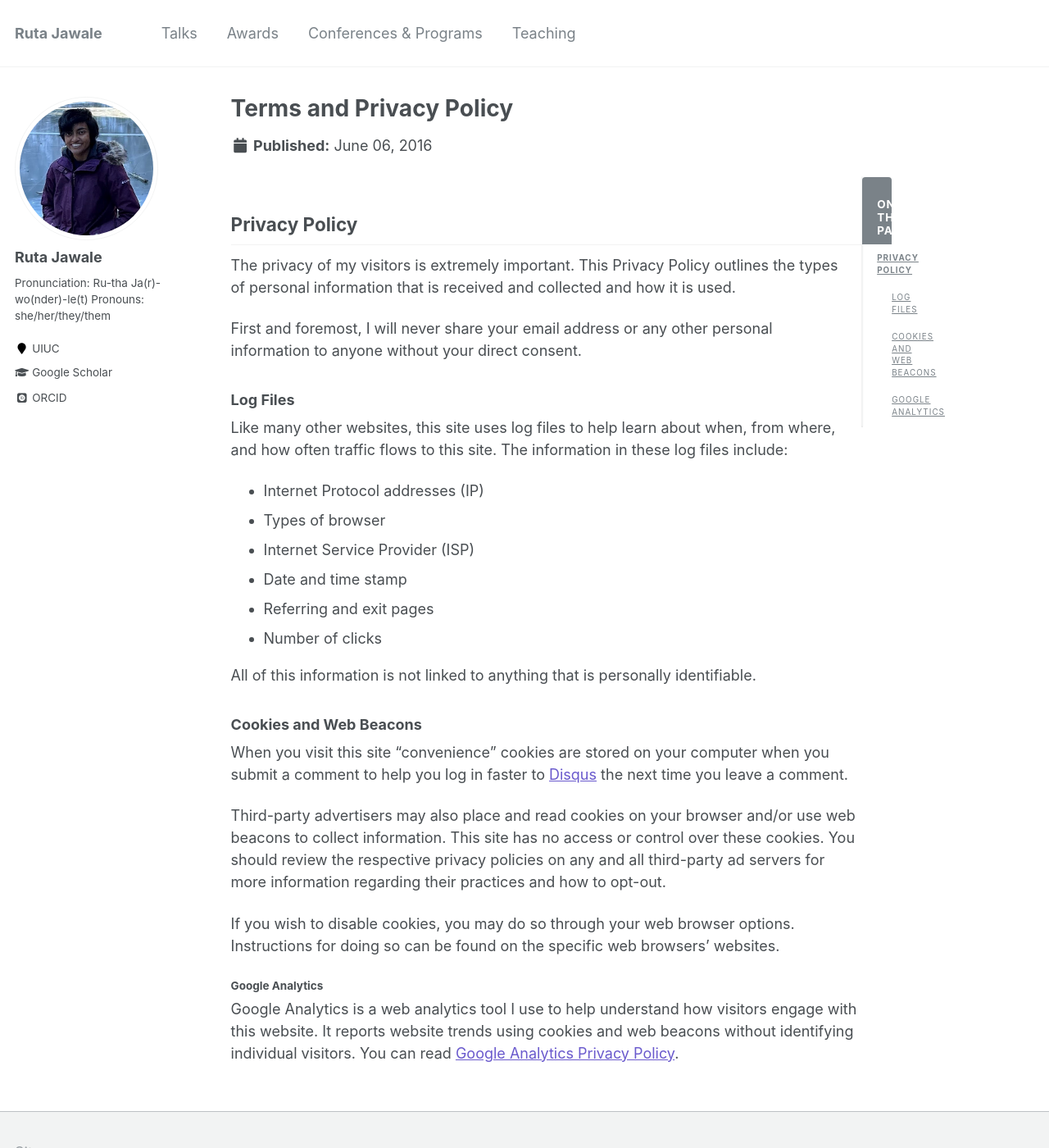
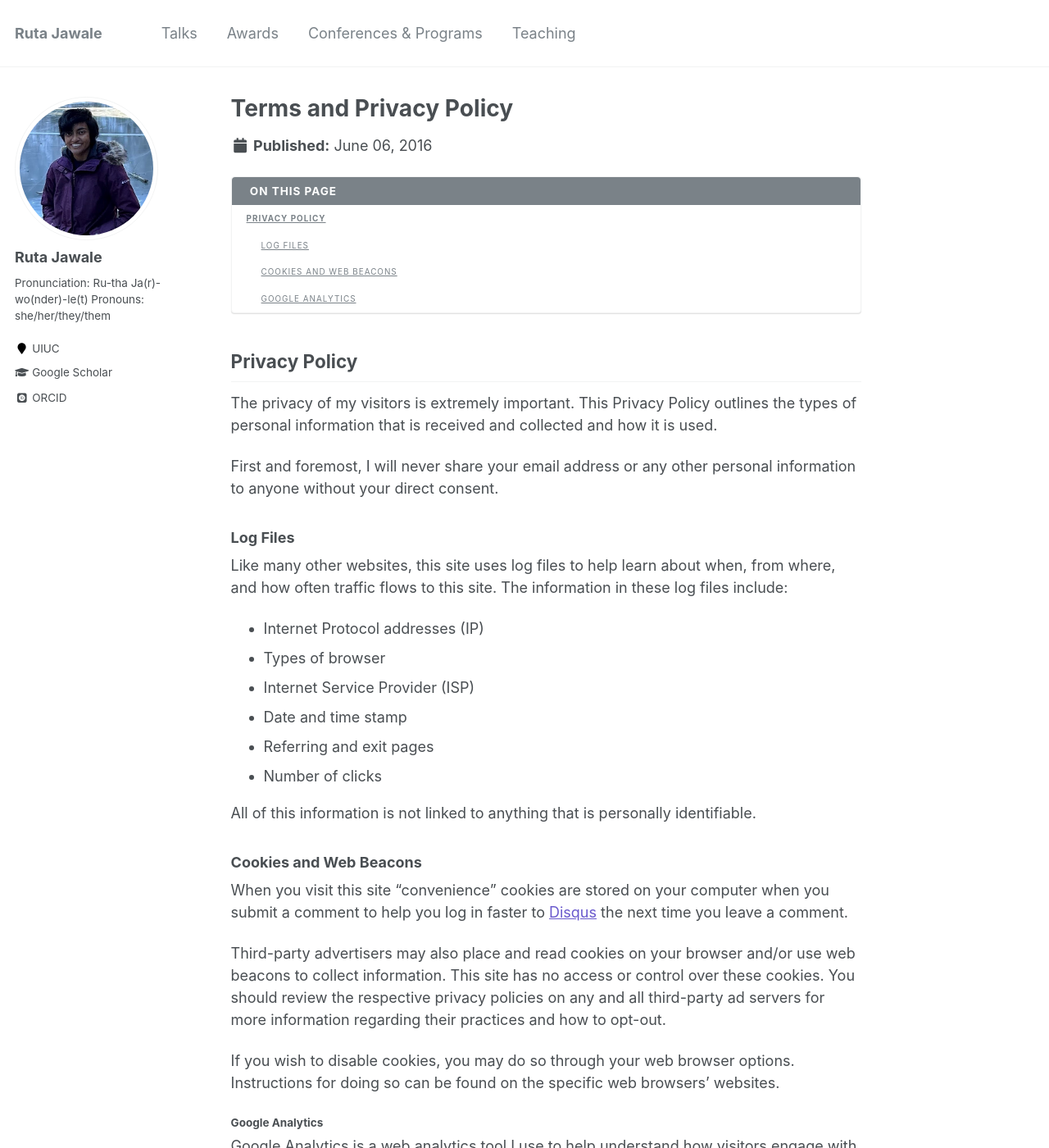
Before and after one commit to RutaJawale/RutaJawale.github.io, a Jekyll site: the page built from _pages/terms.md, in a window 1280 px wide and 1400 px high. Shown: the whole window at 82% size. Built offline with Jekyll 4.4.1, drawn with Linux system fonts in a browser that asks for light colours; some web fonts are replaced; a file with an impossible date is left out.

Commit message:
Attempt to change right margin

```diff
--- a/_sass/_sidebar.scss
+++ b/_sass/_sidebar.scss
@@ -49,21 +49,21 @@
   }
 }
 
-.sidebar__right {
-  margin-bottom: 1em;
-
-  @include breakpoint($large) {
-    position: relative;
-    float: right;
-    width: $right-sidebar-width-narrow;
-    margin-left: span(0.5 of 12);
-    z-index: 10;
-  }
-
-  @include breakpoint($x-large) {
-    width: $right-sidebar-width;
-  }
-}
+// .sidebar__right {
+//   margin-bottom: 1em;
+//
+//   @include breakpoint($large) {
+//     position: relative;
+//     float: right;
+//     width: $right-sidebar-width-narrow;
+//     margin-left: span(0.5 of 12);
+//     z-index: 10;
+//   }
+//
+//   @include breakpoint($x-large) {
+//     width: $right-sidebar-width;
+//   }
+// }
 
 /*
    Author profile and links
@@ -97,7 +97,8 @@
   display: table-cell;
   vertical-align: top;
   padding-left: 15px;
-  padding-right: 25px;
+  padding-right: 5px;
+  // padding-right: 25px;
   line-height: 1;
 
   @include breakpoint($large) {
```
